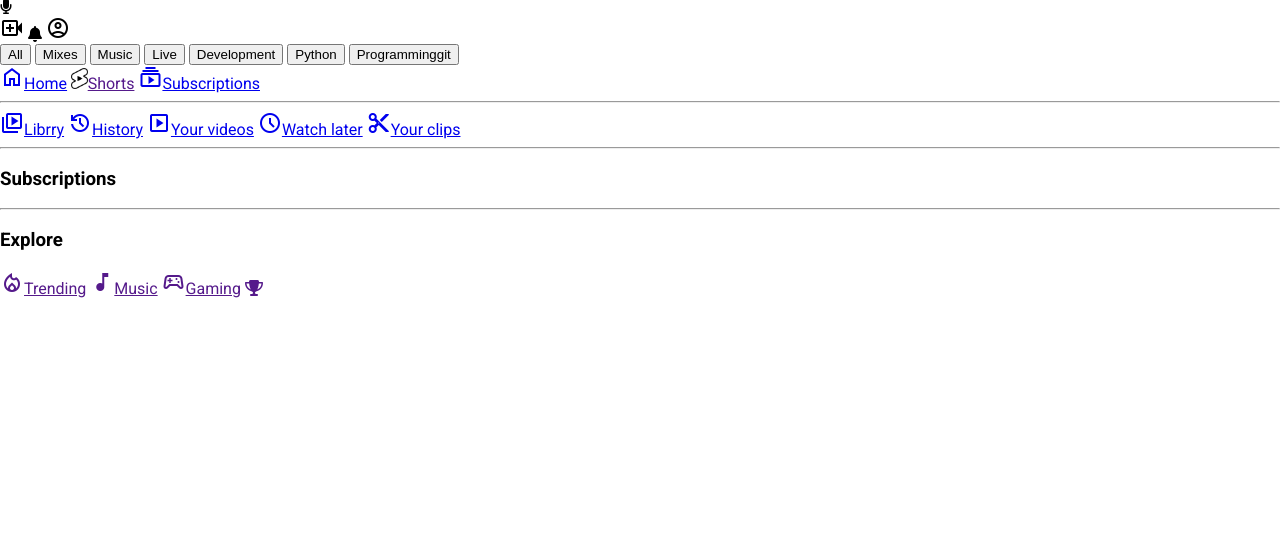
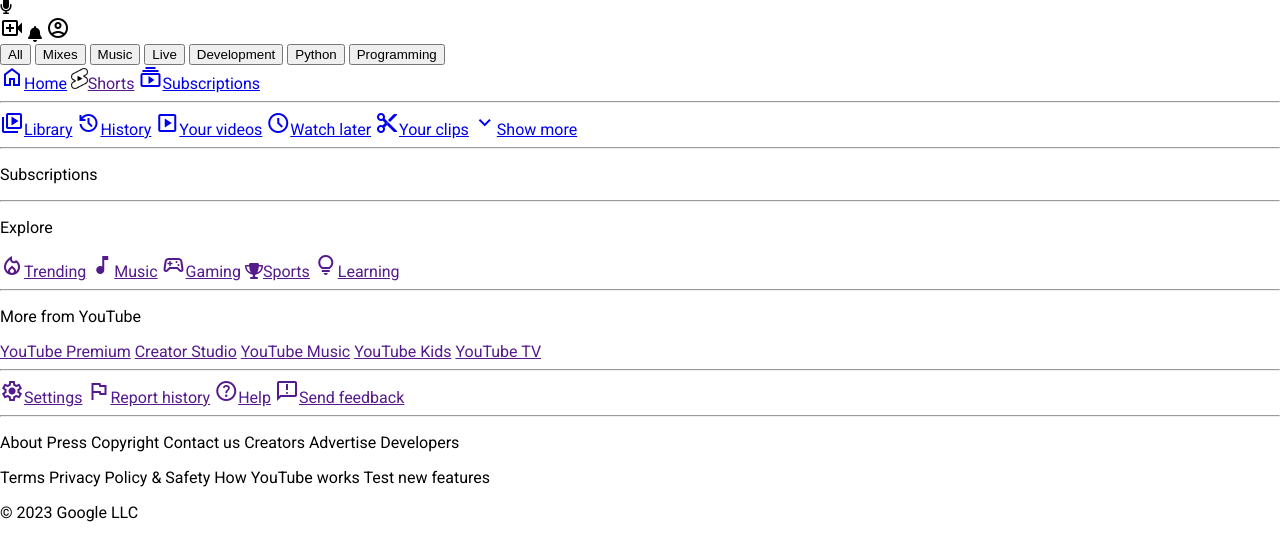
Before and after one commit to danyhoshi/youtube-clone, a website: page index.html in a window 1280 px wide. Shown: the part 64-624 px from the top of the page. Drawn offline with nearby package versions, Linux system fonts and the light colour scheme.

Commit message:
Add icons group and footer to sidebar

```diff
--- a/index.html
+++ b/index.html
@@ -43,31 +43,62 @@
         <a href="#"> <button>Live</button></a>
         <a href="#"> <button>Development</button></a>
         <a href="#"> <button>Python</button></a>
-        <a href="#"> <button>Programminggit </button></a>
+        <a href="#"> <button>Programming</button></a>
     </div>
+    <!-- Side Bar -->
     <section>
         <nav>
+            <div>
                 <a href="#"><span class="material-symbols-outlined">home</span>Home</a>
                 <a href=""><img width="1.3%" src="./images/shorts.ico">Shorts</a>
                 <a href="#"><span class="material-symbols-outlined">subscriptions</span>Subscriptions</a>
                 <hr>
+            </div>
             <!-- next section -->
-            <a href="#"><span class="material-symbols-outlined">video_library</span>Librry</a>
+            <div>
+                <a href="#"><span class="material-symbols-outlined">video_library</span>Library</a>
                 <a href="#"><span class="material-symbols-outlined">history</span>History</a>
                 <a href="#"><span class="material-symbols-outlined">slideshow</span>Your videos</a>
                 <a href="#"><span class="material-symbols-outlined">schedule</span>Watch later</a>
                 <a href="#"><span class="material-symbols-outlined">content_cut</span>Your clips</a>
+                <a href="#"><span class="material-symbols-outlined">expand_more</span>Show more</a>
+                <hr />
+            </div>
+            <div>
+                <p>Subscriptions</p>
                 <hr>
-            <h3>Subscriptions</h3>
-            <hr>
-            <h3>Explore</h3>
+            </div>
+            <div>
+                <p>Explore</p>
                 <a href=""><span class="material-symbols-outlined">local_fire_department</span>Trending</a>
                 <a href=""><span class="material-symbols-outlined">music_note</span>Music</a>
-            <a href=""><span class="material-symbols-outlined"> sports_esports</span>Gaming</a>
-            <a href=""><i class="fa fa-trophy" aria-hidden="true"></i></a>
-            <a href=""></a>
-            <a href=""></a>
+                <a href=""><span class="material-symbols-outlined">sports_esports</span>Gaming</a>
+                <a href=""><i class="fa fa-trophy" aria-hidden="true"></i>Sports</a>
+                <a href=""><span class="material-symbols-outlined">lightbulb</span>Learning</a>
+                <hr/>
+            </div>
+            <div>
+                <p>More from YouTube</p>
+                <a href=""><img width="1.3%" src="">YouTube Premium</a>
+                <a href=""><img width="1.3%" src="">Creator Studio</a>
+                <a href=""><img width="1.3%" src="">YouTube Music</a>
+                <a href=""><img width="1.3%" src="">YouTube Kids</a>
+                <a href=""><img width="1.3%" src="">YouTube TV</a>
+                <hr />
+            </div>
+           <div>
+                <a href=""><span class="material-symbols-outlined">Settings</span>Settings</a>
+                <a href=""><span class="material-symbols-outlined">flag</span>Report history</a>
+                <a href=""><span class="material-symbols-outlined">help</span>Help</a>
+                <a href=""><span class="material-symbols-outlined">sms_failed</span>Send feedback</a>
+                <hr />
+           </div>
         </nav>
+        <footer>
+            <p>About Press Copyright Contact us Creators Advertise Developers</p>
+            <p>Terms Privacy Policy & Safety How YouTube works Test new features</p>
+            <p>© 2023 Google LLC</p>
+        </footer>
     </section>
 </body>
 
```
Also changed, not shown: images/screenshot-html-header.jpg (added). Lines whose indentation alone changed are shown as unchanged.
